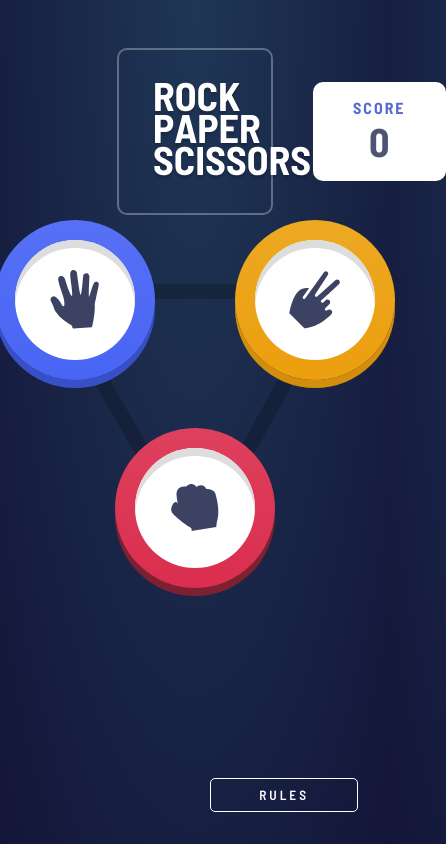
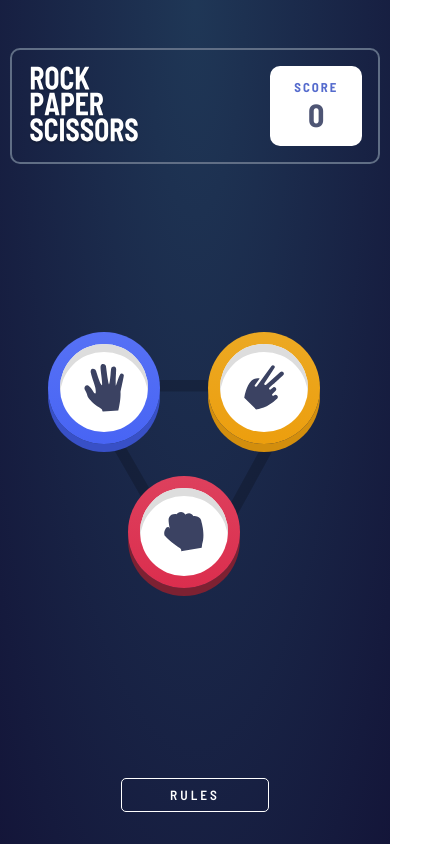
Before and after one commit to Acrophost/rock-paper-scissors, a React (Create React App) app: page / in a window 390 px wide. Shown: the whole page, 446 px wide, since content can reach past the window. Built offline with nearby package versions, Linux system fonts and the light colour scheme.

Commit message:
Adjusted game for mobile

```diff
--- a/src/styles/App.css
+++ b/src/styles/App.css
@@ -81,7 +81,6 @@ body {
 }
 
 .modal__container {
-    position: absolute;
     background: white;
     border-radius: 20px;
     padding: 2rem;
@@ -112,7 +111,7 @@ body {
 
 .option {
     width: 10rem;
-    height: 10rem;
+    aspect-ratio: 1;
     border-radius: 50%;
     display: flex;
     justify-content: center;
@@ -128,7 +127,7 @@ body {
     background: white;
     border-radius: 50%;
     width: 7.5rem;
-    height: 7.5rem;
+    aspect-ratio: 1;
     display: flex;
     justify-content: center;
     align-items: center;
@@ -163,33 +162,33 @@ body {
 
 .result-1 {
     width: 15rem;
-    height: 15rem;
+    aspect-ratio: 1;
 }
 
 .result-1 .option__ring {
     width: 12rem;
-    height: 12rem;
+    aspect-ratio: 1;
 }
 
 .result-2 {
     width: 15rem;
-    height: 15rem;
+    aspect-ratio: 1;
 }
 
 .result-2 .option__ring {
     width: 12rem;
-    height: 12rem;
+    aspect-ratio: 1;
 }
 
 .empty.result-2 {
     width: 12rem;
-    height: 12rem;
+    aspect-ratio: 1;
     background: hsla(238, 40%, 15%, 0.603);
 }
 
 .empty.result-2 .option__ring {
     width: 0;
-    height: 0;
+    aspect-ratio: 1;
 }
 
 .result-1 .option__icon, .result-2 .option__icon {
@@ -261,4 +260,154 @@ body {
             0 0 0 100px hsla(214, 47%, 23%, 0.8),
             0 0 0 150px hsla(214, 47%, 20%, 0.8);
     }
-  }
+}
+
+@media (max-width: 768px) {
+    *, * > * {
+        transition: all 1s;
+    }
+
+    .header {
+        padding: 1rem;
+        width: 95%;
+    }
+
+    .header img {
+        width: 7rem;
+    }
+
+    .score {
+        padding: 0.8rem 1.5rem;
+    }
+
+    .score__title {
+        font-size: 0.8rem;
+    }
+
+    .score__value {
+        font-size: 2rem;
+    }
+
+    .game {
+        width: 100%;
+        padding-top: 8rem;
+        flex-flow: row wrap;
+    }
+
+    .background-web {
+        width: 60%;
+    }
+
+    .option {
+        width: 7rem;
+    }
+
+    .option__ring {
+        width: 5.5rem;
+    }
+
+    .option__icon {
+        width: 45%;
+    }
+
+    .paper {
+        top: 5rem;
+        left: 3rem;
+    }
+
+    .scissors {
+        top: 5rem;
+        left: 13rem;
+    }
+
+    .rock {
+        top: 14rem;
+        left: 8rem;
+    }
+
+    .modal__container {
+        height: 100%;
+        width: 100%;
+        border-radius: 0;
+        display: flex;
+        justify-content: space-between;
+        align-items: center;
+        flex-direction: column;
+    }
+
+    .modal__close {
+        position: relative;
+        order: 3;
+        top: unset;
+        right: unset;
+    }
+
+    .player-choice, .enemy-choice {
+        height: 11rem;
+        width: 50%;
+    }
+
+    .player-choice h2, .enemy-choice h2 {
+        margin: 2rem 0 0 0;
+        font-size: 1rem;
+        order: 2;
+    }
+
+    .player-choice, .enemy-choice, .option.result-1, .option.result-2 {
+        top: 0;
+        left: 0;
+    }
+
+    .result-1 .option__ring {
+        width: 5.5rem;
+    }
+
+    .mid-gap {
+        min-width: 4rem;
+        order: 2;
+    }
+
+    .option.result-2.empty {
+        margin-top: 0.5rem;
+    }
+
+    .empty.result-2 {
+        width: 6.5rem;
+    }
+
+    .result-2 .option__ring {
+        width: 5.5rem;
+    }
+
+    @keyframes winner-joy {
+        0% {
+            box-shadow: none;
+        }
+        100% {
+            box-shadow:
+                0 0 0 20px hsla(214, 47%, 26%, 0.8),
+                0 0 0 50px hsla(214, 47%, 23%, 0.8),
+                0 0 0 70px hsla(214, 47%, 20%, 0.8);
+        }
+    }
+
+    .result-message {
+        padding: 0 4rem;
+    }
+
+    .message-text {
+        font-size: 3rem;
+        margin: 1rem 0;
+    }
+
+    .back-button {
+        padding: 1rem 0;
+        color: hsl(228, 20%, 38%);
+        font-size: 1rem;
+    }
+
+    .rules-button {
+        text-align: center;
+        right: unset;
+    }
+}
```
